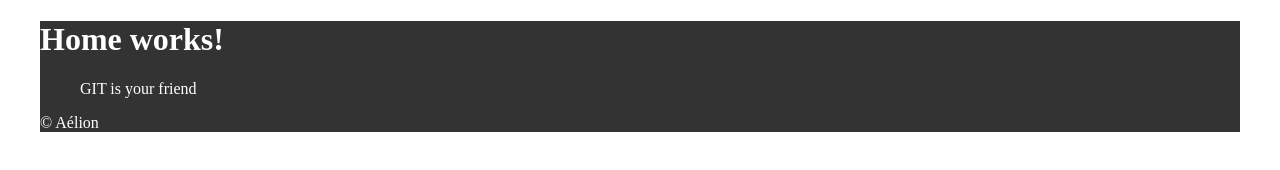
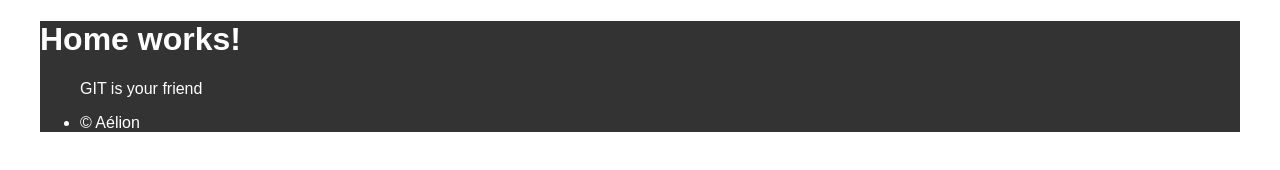
Before and after one commit to dacodemaniak/git-search, a plain HTML site: page index.html in a window 1280 px wide. Drawn offline with Linux system fonts and the light colour scheme.

Commit message:
Beautify HTML Update CSS with brand new font

```diff
--- a/assets/css/custom.css
+++ b/assets/css/custom.css
@@ -1,6 +1,7 @@
 body {
     margin: 0;
     padding: 0;
+    font-family: Arial, Helvetica, sans-serif;
 }
 
 body .container {
--- a/index.html
+++ b/index.html
@@ -11,10 +11,16 @@
                <h1>Home works!</h1>
             </header>
 
-            <blockquote>GIT is your friend</blockquote>
+            <main>
+                <blockquote>GIT is your friend</blockquote>
+            </main>
+
 
             <footer>
-                &copy; Aélion
+                <ul>
+                    <li>&copy; Aélion</li>
+                </ul>
+
             </footer>
         </div>
         <script src="./assets/js/main.js" type="module"></script>
```
